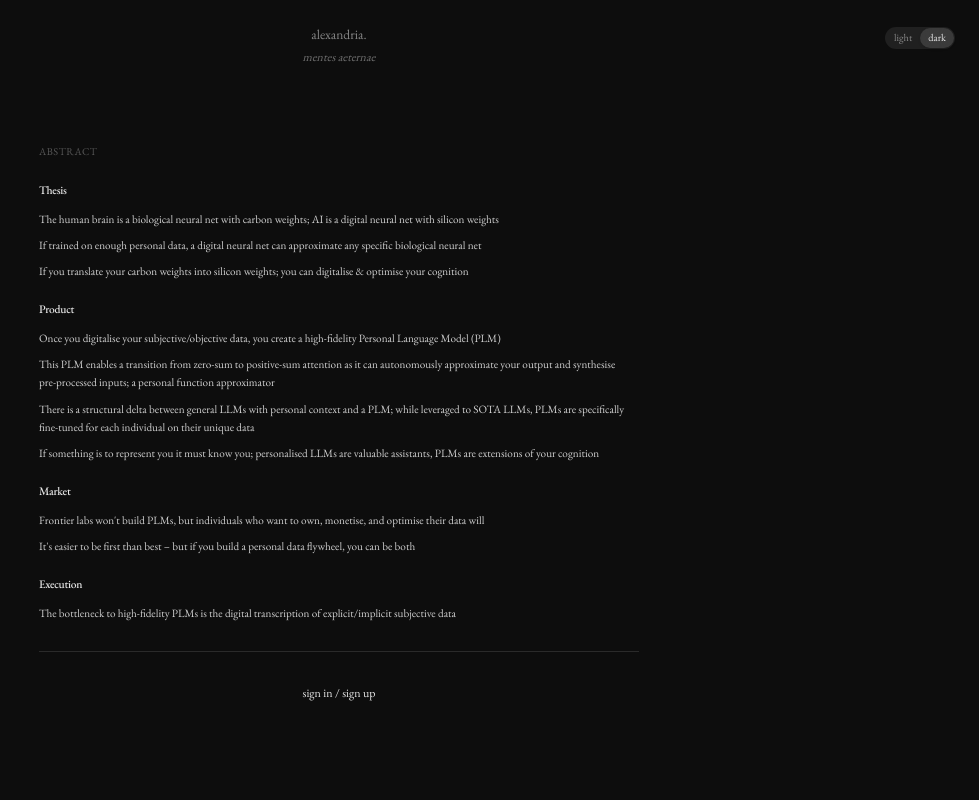
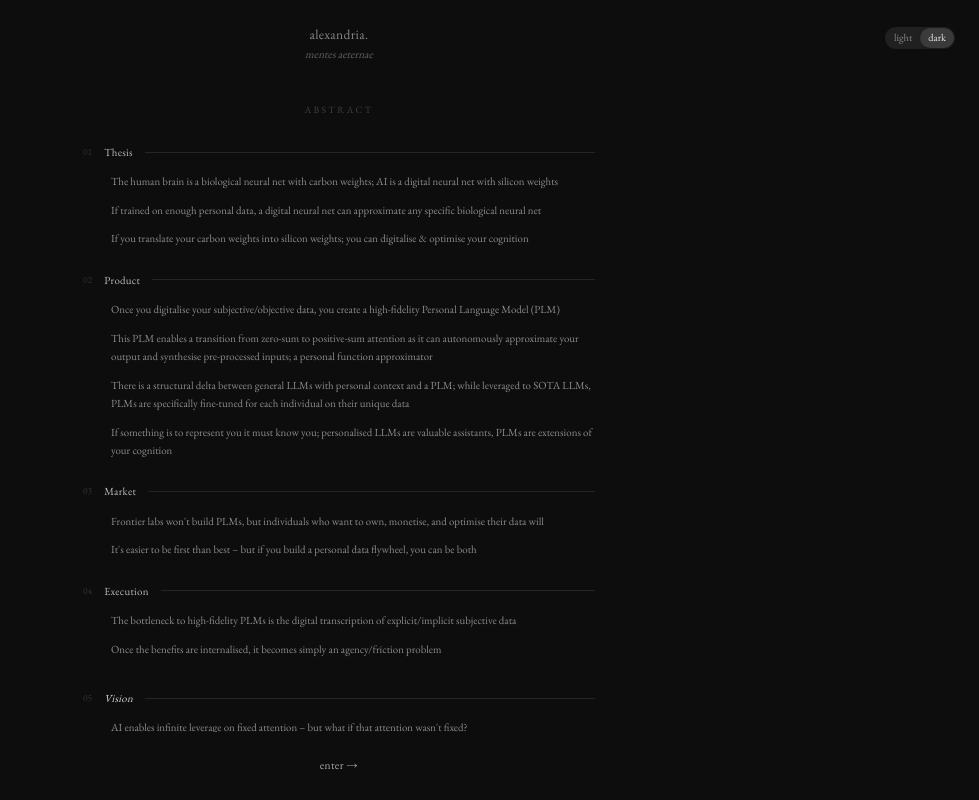
Before and after one commit to mowinckelb/Alexandria, a Next.js app: page / in a window 1280 px wide. Shown: the whole page, without its empty margins (301-1280 px from the left). Built offline with nearby package versions, Linux system fonts and the light colour scheme.

Commit message:
Redesign landing page with elegant numbered sections and refined typography

```diff
--- a/app/components/LandingPage.tsx
+++ b/app/components/LandingPage.tsx
@@ -8,17 +8,60 @@ interface LandingPageProps {
 export default function LandingPage({ onGetStarted }: LandingPageProps) {
   const { theme, toggleTheme } = useTheme();
 
+  const sections = [
+    {
+      title: 'Thesis',
+      points: [
+        'The human brain is a biological neural net with carbon weights; AI is a digital neural net with silicon weights',
+        'If trained on enough personal data, a digital neural net can approximate any specific biological neural net',
+        'If you translate your carbon weights into silicon weights; you can digitalise & optimise your cognition'
+      ]
+    },
+    {
+      title: 'Product',
+      points: [
+        'Once you digitalise your subjective/objective data, you create a high-fidelity Personal Language Model (PLM)',
+        'This PLM enables a transition from zero-sum to positive-sum attention as it can autonomously approximate your output and synthesise pre-processed inputs; a personal function approximator',
+        'There is a structural delta between general LLMs with personal context and a PLM; while leveraged to SOTA LLMs, PLMs are specifically fine-tuned for each individual on their unique data',
+        'If something is to represent you it must know you; personalised LLMs are valuable assistants, PLMs are extensions of your cognition'
+      ]
+    },
+    {
+      title: 'Market',
+      points: [
+        'Frontier labs won\'t build PLMs, but individuals who want to own, monetise, and optimise their data will',
+        'It\'s easier to be first than best – but if you build a personal data flywheel, you can be both'
+      ]
+    },
+    {
+      title: 'Execution',
+      points: [
+        'The bottleneck to high-fidelity PLMs is the digital transcription of explicit/implicit subjective data',
+        'Once the benefits are internalised, it becomes simply an agency/friction problem'
+      ]
+    },
+    {
+      title: 'Vision',
+      points: [
+        'AI enables infinite leverage on fixed attention – but what if that attention wasn\'t fixed?',
+        'In an age of leveraged abundance, the opportunity cost of zero-sum attention is infinite',
+        'Positive-sum attention is all you need.'
+      ],
+      isConclusion: true
+    }
+  ];
+
   return (
-    <div className="h-screen flex flex-col items-center justify-center px-8 relative overflow-hidden" style={{ background: 'var(--bg-primary)', color: 'var(--text-primary)' }}>
+    <div className="h-screen flex flex-col overflow-hidden" style={{ background: 'var(--bg-primary)', color: 'var(--text-primary)' }}>
       {/* Header */}
       <div className="fixed top-0 left-0 right-0 p-6 text-center text-[0.85rem] opacity-55 z-50" style={{ background: 'var(--bg-primary)' }}>
-        <div className="flex flex-col items-center gap-1">
-          <span>alexandria.</span>
-          <span className="text-[0.75rem] italic opacity-80">mentes aeternae</span>
+        <div className="flex flex-col items-center gap-0.5">
+          <span className="tracking-wide">alexandria.</span>
+          <span className="text-[0.7rem] italic opacity-70">mentes aeternae</span>
         </div>
       </div>
 
-      {/* Theme Toggle - subtle in corner */}
+      {/* Theme Toggle */}
       <div className="fixed top-6 right-6 z-50">
         <div className="relative rounded-full p-[1px] inline-flex" style={{ background: 'var(--toggle-bg)' }}>
           <button
@@ -45,86 +88,87 @@ export default function LandingPage({ onGetStarted }: LandingPageProps) {
       </div>
 
       {/* Main Content */}
-      <div className="flex-1 flex flex-col items-center justify-center w-full pt-20 pb-8 px-6 md:px-8">
-        <div className="max-w-[600px] w-full flex flex-col h-full max-h-[70vh]">
+      <div className="flex-1 flex flex-col items-center pt-24 pb-6 px-6 overflow-hidden">
+        <div className="max-w-[520px] w-full flex flex-col flex-1 min-h-0">
+
+          {/* Abstract Label */}
+          <div className="text-center mb-6">
+            <span className="text-[0.6rem] tracking-[0.25em] uppercase opacity-40" style={{ color: 'var(--text-muted)' }}>
+              abstract
+            </span>
+          </div>
+
           {/* Scrollable Content */}
-          <div className="flex-1 overflow-y-auto pr-2 mb-6 scrollbar-thin" style={{ scrollbarWidth: 'thin', scrollbarColor: 'var(--scrollbar-thumb) transparent' }}>
-            <div className="text-[0.7rem] leading-relaxed space-y-5" style={{ color: 'var(--text-secondary)' }}>
-              <div>
-                <p className="text-[0.65rem] tracking-wider uppercase mb-4 opacity-60" style={{ color: 'var(--text-muted)' }}>abstract</p>
-              </div>
+          <div
+            className="flex-1 overflow-y-auto min-h-0 px-1"
+            style={{ scrollbarWidth: 'thin', scrollbarColor: 'var(--scrollbar-thumb) transparent' }}
+          >
+            <div className="space-y-6 pb-4">
+              {sections.map((section, idx) => (
+                <div key={section.title} className={section.isConclusion ? 'pt-2' : ''}>
+                  {/* Section header */}
+                  <div className="flex items-center gap-3 mb-3">
+                    <span
+                      className="text-[0.6rem] opacity-30 tabular-nums"
+                      style={{ color: 'var(--text-muted)' }}
+                    >
+                      {String(idx + 1).padStart(2, '0')}
+                    </span>
+                    <span
+                      className={`text-[0.68rem] tracking-wide ${section.isConclusion ? 'italic' : ''}`}
+                      style={{ color: 'var(--text-primary)', opacity: section.isConclusion ? 0.9 : 0.8 }}
+                    >
+                      {section.title}
+                    </span>
+                    <div className="flex-1 h-px opacity-20" style={{ background: 'var(--text-muted)' }} />
+                  </div>
 
-              <div>
-                <p className="text-[0.72rem] mb-2.5 font-medium tracking-tight" style={{ color: 'var(--text-primary)' }}>Thesis</p>
-                <div className="space-y-2">
-                  <p className="pl-0">The human brain is a biological neural net with carbon weights; AI is a digital neural net with silicon weights</p>
-                  <p className="pl-0">If trained on enough personal data, a digital neural net can approximate any specific biological neural net</p>
-                  <p className="pl-0">If you translate your carbon weights into silicon weights; you can digitalise & optimise your cognition</p>
+                  {/* Section content */}
+                  <div className="space-y-2.5 pl-7">
+                    {section.points.map((point, pointIdx) => (
+                      <p
+                        key={pointIdx}
+                        className={`text-[0.68rem] leading-[1.7] ${
+                          section.isConclusion && pointIdx === section.points.length - 1
+                            ? 'font-medium opacity-90'
+                            : 'opacity-65'
+                        }`}
+                        style={{ color: 'var(--text-secondary)' }}
+                      >
+                        {point}
+                      </p>
+                    ))}
+                  </div>
                 </div>
-              </div>
-
-              <div>
-                <p className="text-[0.72rem] mb-2.5 font-medium tracking-tight" style={{ color: 'var(--text-primary)' }}>Product</p>
-                <div className="space-y-2">
-                  <p className="pl-0">Once you digitalise your subjective/objective data, you create a high-fidelity Personal Language Model (PLM)</p>
-                  <p className="pl-0">This PLM enables a transition from zero-sum to positive-sum attention as it can autonomously approximate your output and synthesise pre-processed inputs; a personal function approximator</p>
-                  <p className="pl-0">There is a structural delta between general LLMs with personal context and a PLM; while leveraged to SOTA LLMs, PLMs are specifically fine-tuned for each individual on their unique data</p>
-                  <p className="pl-0">If something is to represent you it must know you; personalised LLMs are valuable assistants, PLMs are extensions of your cognition</p>
-                </div>
-              </div>
-
-              <div>
-                <p className="text-[0.72rem] mb-2.5 font-medium tracking-tight" style={{ color: 'var(--text-primary)' }}>Market</p>
-                <div className="space-y-2">
-                  <p className="pl-0">Frontier labs won't build PLMs, but individuals who want to own, monetise, and optimise their data will</p>
-                  <p className="pl-0">It's easier to be first than best – but if you build a personal data flywheel, you can be both</p>
-                </div>
-              </div>
-
-              <div>
-                <p className="text-[0.72rem] mb-2.5 font-medium tracking-tight" style={{ color: 'var(--text-primary)' }}>Execution</p>
-                <div className="space-y-2">
-                  <p className="pl-0">The bottleneck to high-fidelity PLMs is the digital transcription of explicit/implicit subjective data</p>
-                  <p className="pl-0">Once the benefits are internalised, it becomes simply an agency/friction problem</p>
-                </div>
-              </div>
-
-              <div>
-                <p className="text-[0.72rem] mb-2.5 font-medium tracking-tight" style={{ color: 'var(--text-primary)' }}>Vision</p>
-                <div className="space-y-2">
-                  <p className="pl-0">AI enables infinite leverage on fixed attention – but what if that attention wasn't fixed?</p>
-                  <p className="pl-0">In an age of leveraged abundance, the opportunity cost of zero-sum attention is infinite</p>
-                  <p className="pl-0">Positive-sum attention is all you need.</p>
-                </div>
-              </div>
+              ))}
             </div>
           </div>
 
-          {/* CTA Button */}
-          <div className="text-center pt-4 border-t" style={{ borderColor: 'var(--border-light)' }}>
+          {/* CTA */}
+          <div className="pt-5 text-center">
             <button
               onClick={onGetStarted}
-              className="bg-transparent border-none text-[0.75rem] cursor-pointer transition-opacity hover:opacity-70 mt-4"
-              style={{ color: 'var(--text-primary)' }}
+              className="bg-transparent border-none text-[0.72rem] cursor-pointer transition-all hover:opacity-60 tracking-wide"
+              style={{ color: 'var(--text-primary)', opacity: 0.7 }}
             >
-              sign in / sign up
+              enter →
             </button>
           </div>
         </div>
       </div>
 
       <style jsx>{`
-        .scrollbar-thin::-webkit-scrollbar {
-          width: 4px;
+        div::-webkit-scrollbar {
+          width: 3px;
         }
-        .scrollbar-thin::-webkit-scrollbar-track {
+        div::-webkit-scrollbar-track {
           background: transparent;
         }
-        .scrollbar-thin::-webkit-scrollbar-thumb {
+        div::-webkit-scrollbar-thumb {
           background: var(--scrollbar-thumb);
-          border-radius: 2px;
+          border-radius: 1.5px;
         }
-        .scrollbar-thin::-webkit-scrollbar-thumb:hover {
+        div::-webkit-scrollbar-thumb:hover {
           background: var(--scrollbar-thumb-hover);
         }
       `}</style>
```
